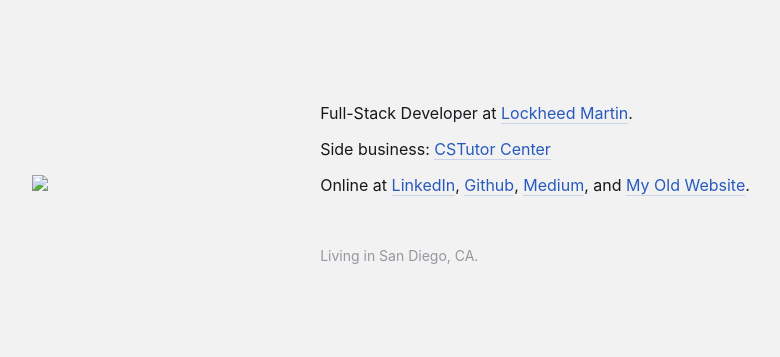
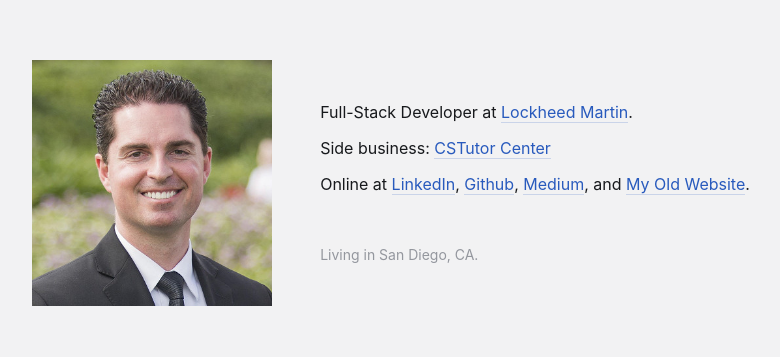
Before and after one commit to cpitzak/clintpitzak.com, a plain HTML site: page index.html in a window 1280 px wide. Shown: the part 217-574 px from the top of the page, without its empty margins (249-1029 px from the left). Drawn offline with Linux system fonts and the light colour scheme.

Commit message:
Add profile picture

```diff
--- a/index.html
+++ b/index.html
@@ -15,7 +15,7 @@
   <body>
     <div class="me">
       <div class="avatar">
-        <img src="/avatar.jpg" />
+        <img src="img/clint.png" />
       </div>
       <div class="copy">
         <ul class="resume-list">
```
Also changed, not shown: img/clint.png (added).
